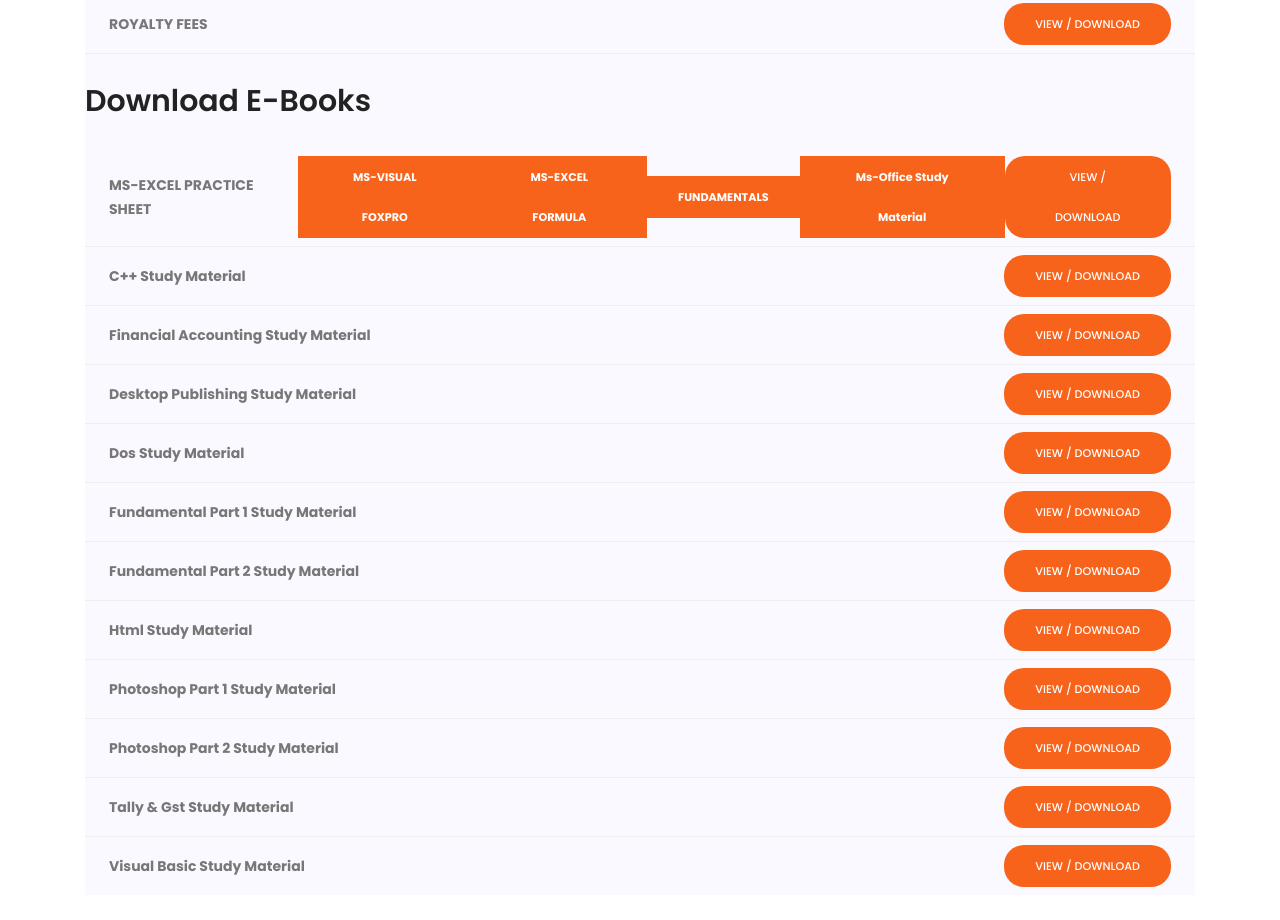
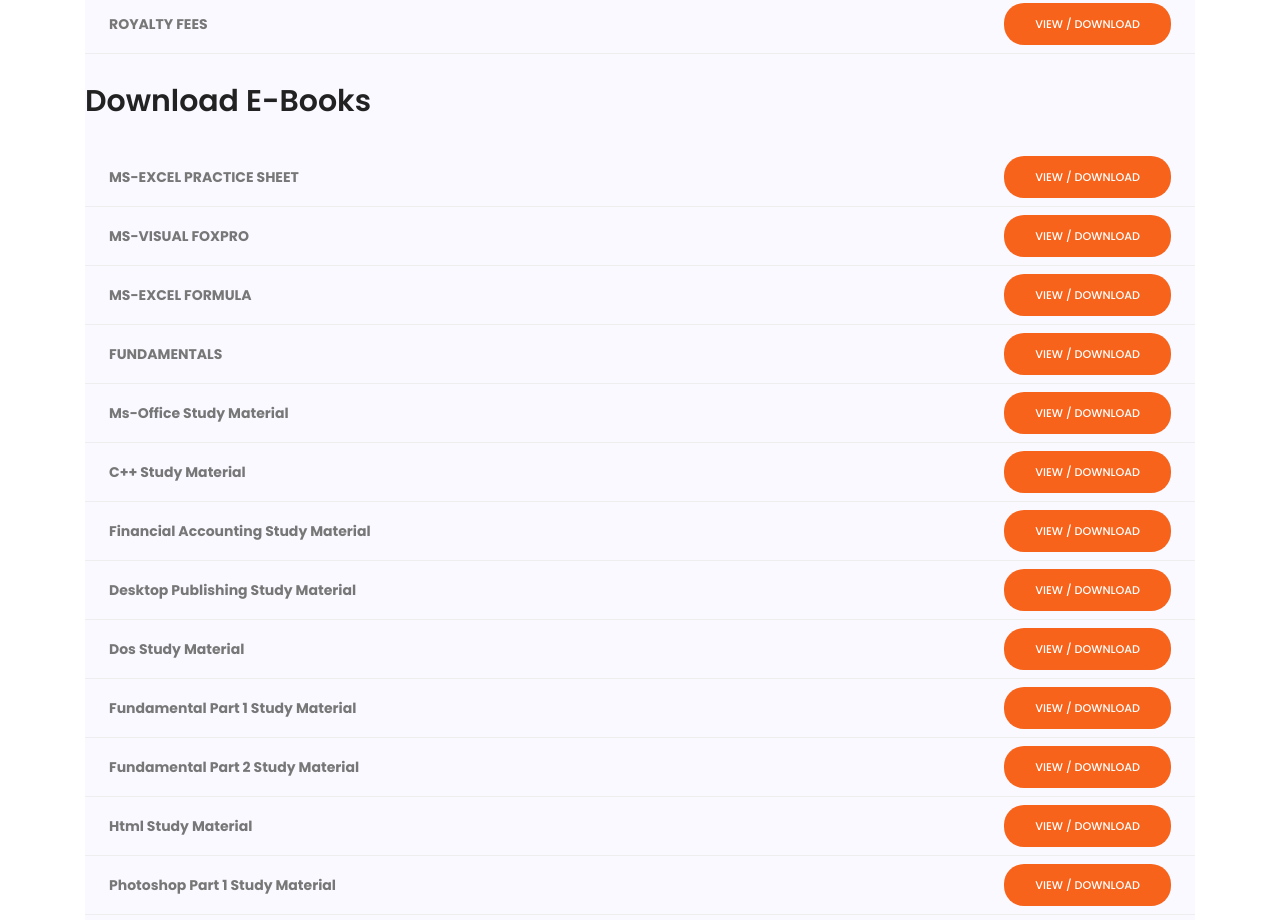
Before and after one commit to csdc-2020/csdc-site, a plain HTML site: page downloads.html in a window 1280 px wide. Shown: the part 1560-2480 px from the top of the page. Drawn offline with nearby package versions, Linux system fonts and the light colour scheme; some packages are replaced by stand-ins of ours.

Commit message:
Update downloads.html

```diff
--- a/downloads.html
+++ b/downloads.html
@@ -176,19 +176,19 @@
 								<br><h2>Download E-Books</h2><br>
 								<li class="justify-content-between d-flex align-items-center px-4 py-2">
 											<strong>MS-EXCEL PRACTICE SHEET</strong>
-										<a href="https://drive.google.com/file/d/1NB1bXsiO6vZ0lLPMOFTSakUPnYcfoaAa/view?usp=sharing" target="_blank" class="genric-btn primary circle>VIEW / DOWNLOAD</a>
+										<a href="https://drive.google.com/file/d/1NB1bXsiO6vZ0lLPMOFTSakUPnYcfoaAa/view?usp=sharing" target="_blank" class="genric-btn primary circle">VIEW / DOWNLOAD</a>
 									</li>
 								<li class="justify-content-between d-flex align-items-center px-4 py-2">
 											<strong>MS-VISUAL FOXPRO</strong>
-										<a href="https://drive.google.com/file/d/1Xlk2G8ynVRspSJGw9hvy7ja0OZKoawRf/view?usp=sharing" target="_blank" class="genric-btn primary circle>VIEW / DOWNLOAD</a>
+										<a href="https://drive.google.com/file/d/1Xlk2G8ynVRspSJGw9hvy7ja0OZKoawRf/view?usp=sharing" target="_blank" class="genric-btn primary circle">VIEW / DOWNLOAD</a>
 									</li>
 								<li class="justify-content-between d-flex align-items-center px-4 py-2">
 											<strong>MS-EXCEL FORMULA</strong>
-										<a href="https://drive.google.com/file/d/18DyI_oQAh4gwqgGNldAErYnHWbkrAwjV/view?usp=sharing" target="_blank" class="genric-btn primary circle>VIEW / DOWNLOAD</a>
+										<a href="https://drive.google.com/file/d/18DyI_oQAh4gwqgGNldAErYnHWbkrAwjV/view?usp=sharing" target="_blank" class="genric-btn primary circle">VIEW / DOWNLOAD</a>
 									</li>
 								<li class="justify-content-between d-flex align-items-center px-4 py-2">
 											<strong>FUNDAMENTALS</strong>
-										<a href="https://drive.google.com/file/d/1_Q3kX9c7u_g9hwxjewhSMCaxMN0oLk2D/view?usp=sharing" target="_blank" class="genric-btn primary circle>VIEW / DOWNLOAD</a>
+										<a href="https://drive.google.com/file/d/1_Q3kX9c7u_g9hwxjewhSMCaxMN0oLk2D/view?usp=sharing" target="_blank" class="genric-btn primary circle">VIEW / DOWNLOAD</a>
 									</li>
 								<li class="justify-content-between d-flex align-items-center px-4 py-2">
 										<strong>Ms-Office Study Material</strong>
```
